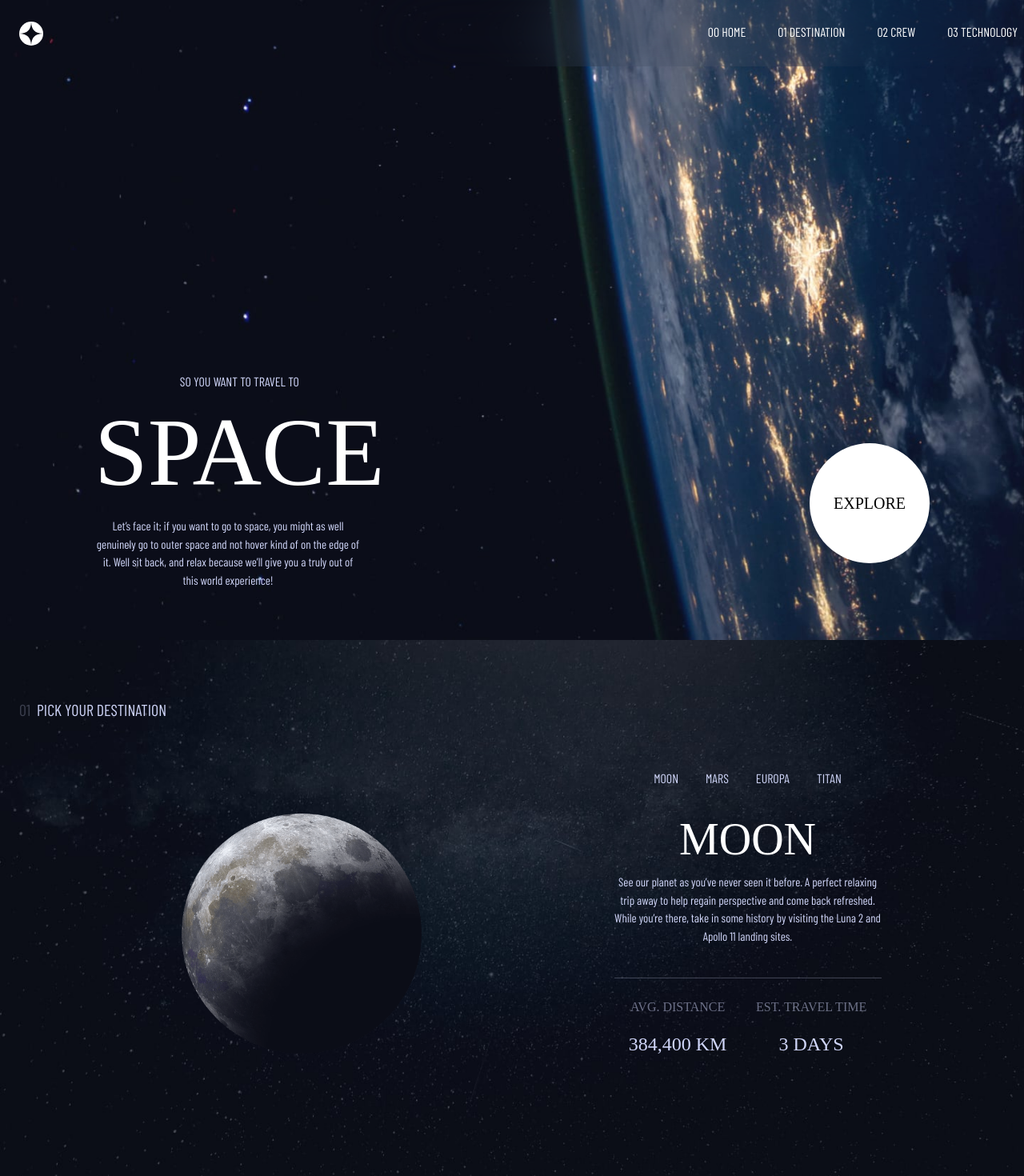
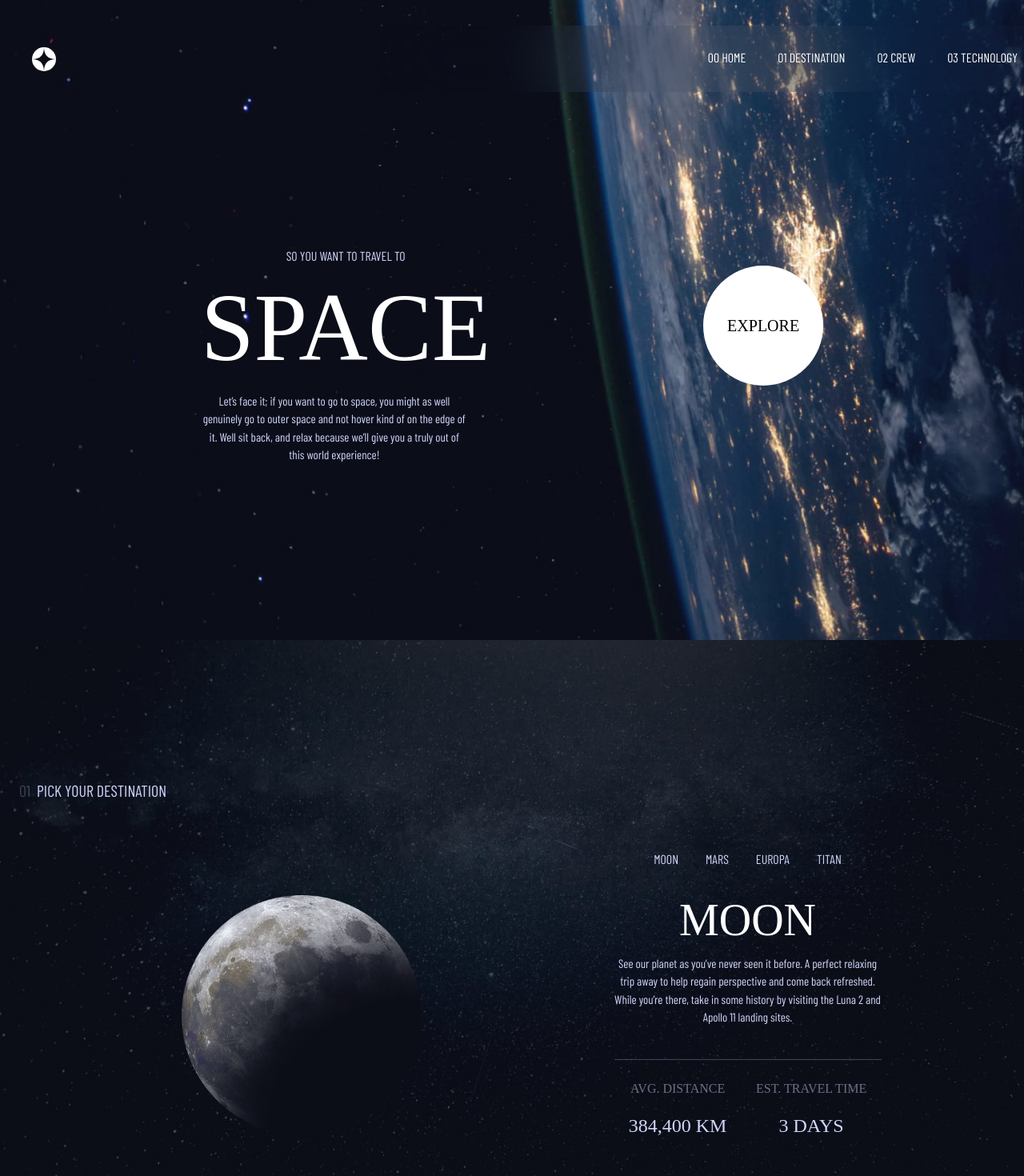
Before and after one commit to johnnycrisp/space-website, a React (Create React App) app: page / in a window 1280 px wide. Shown: the top 1470 px of the page at 80% size. Built offline with nearby package versions, Linux system fonts and the light colour scheme; a web font is replaced by a local one.

Commit message:
navbar func

```diff
--- a/src/components/Crew/Crew.jsx
+++ b/src/components/Crew/Crew.jsx
@@ -9,7 +9,7 @@ const Crew = ({crew}) => {
 
 
   return (
-    <div className="crew__wrapper">
+    <div id='crew' className="crew__wrapper">
 
          <h5 className="crew__header"><span>02</span>MEET YOUR CREW</h5>
         <Container className="mb-0">
--- a/src/components/Destination/Destination.jsx
+++ b/src/components/Destination/Destination.jsx
@@ -9,9 +9,8 @@ const Destination = ({planets}) => {
 
   const [planet, setPlanet] = useState(0);
 
-
   return (
-    <div className="destination__wrapper">
+    <div id="destination" className="destination__wrapper">
 
             <h5 className="destination__header"><span>01</span>PICK YOUR DESTINATION</h5>
             <Container>
--- a/src/components/Destination/destination.scss
+++ b/src/components/Destination/destination.scss
@@ -11,6 +11,7 @@
 
     display: flex;
     flex-direction: column;
+    justify-content: center;
     align-items: center;
 
     .image__container {
--- a/src/components/Header/Header.jsx
+++ b/src/components/Header/Header.jsx
@@ -1,22 +1,27 @@
-import React from 'react'
+import React, { forwardRef } from 'react'
 import './header.scss'
 import Container from 'react-bootstrap/Container'
 import Nav from '../Nav/Nav'
 
+
+
 const Header = () => {
+
   return (
-    <div className="header__container">
+    <div id="home" className="header__container">
         {/* <Nav /> */}
         <Container className="hero__wrapper">
         <div className="hero__info"><h5>SO YOU WANT TO TRAVEL TO</h5>
         <h1>SPACE</h1>
         <p className="hero__text">Let’s face it; if you want to go to space, you might as well genuinely go to outer space and not hover kind of on the edge of it. Well sit back, and relax because we’ll give you a truly out of this world experience!</p></div>
         <div className="btn__wrapper">
-        <button className="btn-main">EXPLORE</button>
+        <a href="#destination"><button className="btn-main">EXPLORE</button></a>
         </div>
         </Container>
     </div>
   )
 }
 
+// onClick={()=> ref.current?.scrollIntoView({behavior: 'smooth'}) }
+
 export default Header
--- a/src/components/Header/header.scss
+++ b/src/components/Header/header.scss
@@ -28,7 +28,7 @@
         font-size: 15px;
     }
 
-    button.btn-main {
+  button.btn-main {
         @include button-main;
         height: 150px;
         width: 150px;
@@ -91,8 +91,8 @@
 
         .hero__wrapper {
         flex-direction: row;
-        justify-content: space-between;
-        align-items: flex-end;
+        justify-content: space-around;
+        align-items: center;
         padding: 3rem;
     }
 
--- a/src/components/Nav/Nav.jsx
+++ b/src/components/Nav/Nav.jsx
@@ -13,7 +13,8 @@ function OffcanvasExample() {
   return (
     <>
       {['sm'].map((expand) => (
-        <Navbar fixed="top" key={expand} bg="transparent" expand={expand} className="navbar-dark mb-3 pl-3 pt-0">
+        <Navbar  collapseOnSelect
+        as="nav" fixed="top" key={expand} bg="transparent" expand={expand} className="navbar-dark mb-3 pl-3 pt-0">
           <Container fluid>
             <Navbar.Brand href="#home">
             <div className="logo__container">
@@ -38,10 +39,10 @@ function OffcanvasExample() {
               <Offcanvas.Body>
 
                 <Nav className="nav__links justify-content-end flex-grow-1 mt-0">
-                  <Nav.Link className="nav__link" href="#action1">00 HOME</Nav.Link>
-                  <Nav.Link className="nav__link" href="#action2"> 01 DESTINATION</Nav.Link>
-                  <Nav.Link className="nav__link" href="#action3">02 CREW</Nav.Link>
-                  <Nav.Link className="nav__link" href="#action4">03 TECHNOLOGY</Nav.Link>
+                  <Nav.Link className="nav__link" href="#home">00 HOME</Nav.Link>
+                  <Nav.Link className="nav__link" href="#destination"> 01 DESTINATION</Nav.Link>
+                  <Nav.Link className="nav__link" href="#crew">02 CREW</Nav.Link>
+                  <Nav.Link className="nav__link" href="#technology">03 TECHNOLOGY</Nav.Link>
                 </Nav>
               </Offcanvas.Body>
             </Navbar.Offcanvas>
--- a/src/components/Nav/nav.scss
+++ b/src/components/Nav/nav.scss
@@ -4,6 +4,8 @@ nav {
     // padding-top: 0;
         .container-fluid {
             padding-left: 24px;
+            margin-top: 2rem;
+            margin-left: 1rem;
         }
 }
 
@@ -49,6 +51,7 @@ nav {
             .container-fluid {
                 padding-left: 24px;
                 padding-right: 0;
+
             }
         }
 
--- a/src/components/Technology/Technology.jsx
+++ b/src/components/Technology/Technology.jsx
@@ -19,11 +19,11 @@ const Technology = ({tech}) => {
   }, []);
 
   return (
-    <div className="tech__wrapper">
+    <div id="technology" className="tech__wrapper">
         <div className="tech__header-container">
             <h5 className="tech__header"><span>03</span>SPACE LAUNCH 101</h5>
             <div className="image__container">
-                <img src={matches && terminology === '0' ? tech[terminology].imgP : tech[terminology].imgL }
+                <img src={matches ? tech[terminology].imgP : tech[terminology].imgL }
                 alt={tech[terminology].name} />
             </div>
         </div>
--- a/src/components/Technology/technology.scss
+++ b/src/components/Technology/technology.scss
@@ -71,7 +71,7 @@
     .tech__wrapper {
 
         align-items: flex-start;
-        width: 100vw;
+
 
             .image__container {
                 align-self: center;
@@ -103,7 +103,7 @@
                 img {
 
                     width: 100%;
-                    height: 50%;
+
                 }
         }
 
--- a/src/index.scss
+++ b/src/index.scss
@@ -110,6 +110,11 @@ input {
   border-radius: 0;
 }
 
+a, a:visited, a:hover, a:active, a:focus {
+  text-decoration: none;
+  color: #000;
+}
+
 // Colors
 
 $color-dark: #0B0D17;
```
